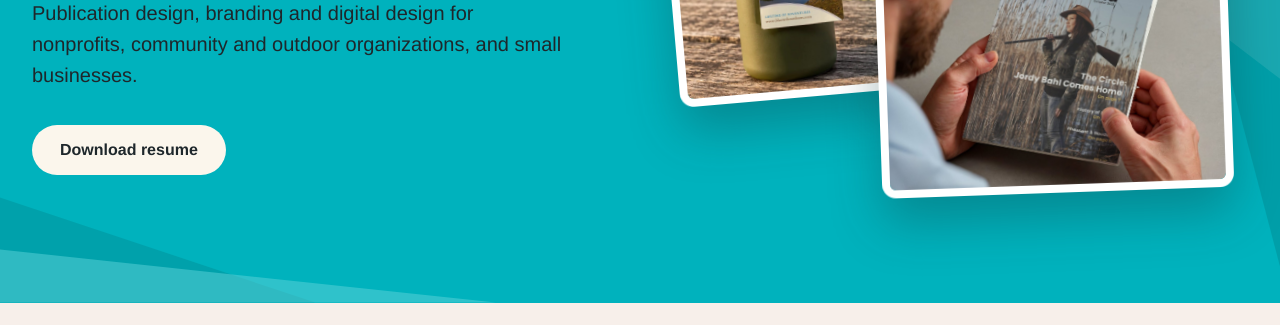
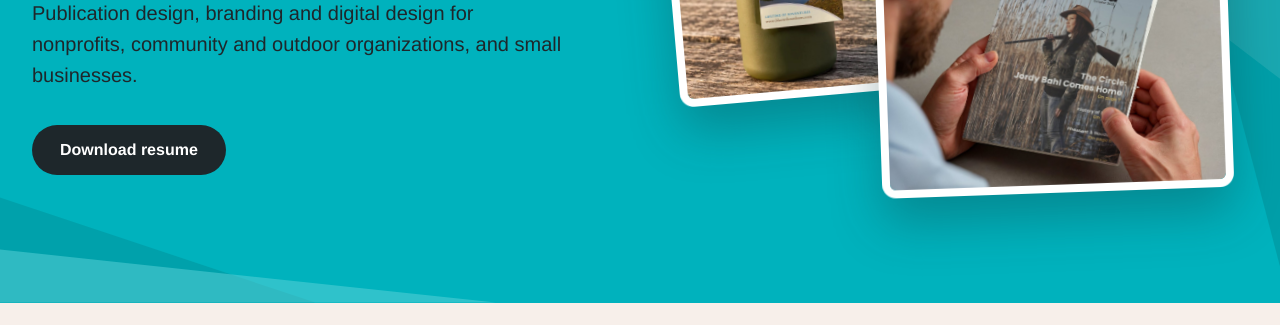
Before and after one commit to tammygoodwater/tammygoodwater.github.io, a plain HTML site: page index.html in a window 1280 px wide. Shown: the part 475-800 px from the top of the page. Drawn offline with Linux system fonts and the light colour scheme.

Commit message:
Hero Download resume button: charcoal for contrast on teal
Co-Authored-By: Claude Opus 5.5 <noreply@anthropic.com>

```diff
--- a/index.html
+++ b/index.html
@@ -45,7 +45,7 @@
         <h1 class="rise d1" style="margin: 0 0 24px; font-weight: 700; font-size: clamp(44px, 6vw, 80px); line-height: 1; letter-spacing: -2px; color: var(--charcoal)">Thoughtful, well-organized design.</h1>
         <p class="rise d2" style="margin: 0 0 34px; font-size: 20px; line-height: 1.55; color: var(--charcoal); max-width: 540px">Publication design, branding and digital design for nonprofits, community and outdoor organizations, and small businesses.</p>
         <div class="rise d3" style="display: flex; flex-wrap: wrap; gap: 12px">
-          <a href="Tammy_Goodwater_Resume.pdf" download="Tammy_Goodwater_Resume.pdf" class="btn" style="background: #FBF6EC; color: var(--charcoal)">Download resume</a>
+          <a href="Tammy_Goodwater_Resume.pdf" download="Tammy_Goodwater_Resume.pdf" class="btn" style="background: var(--charcoal); color: #FFFFFF">Download resume</a>
         </div>
       </div>
       <div class="rise d2" style="flex: 1 1 460px; min-width: 0; position: relative; aspect-ratio: 1 / 0.92">
```
